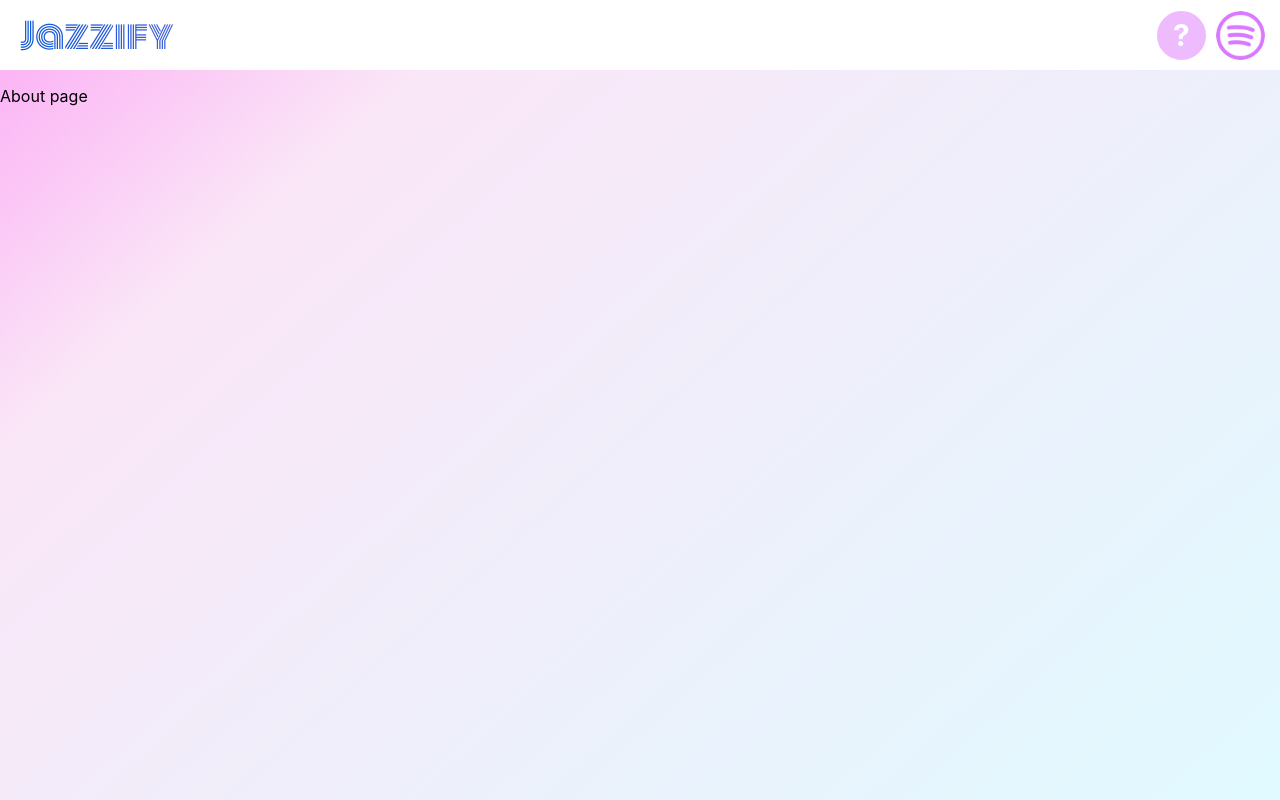
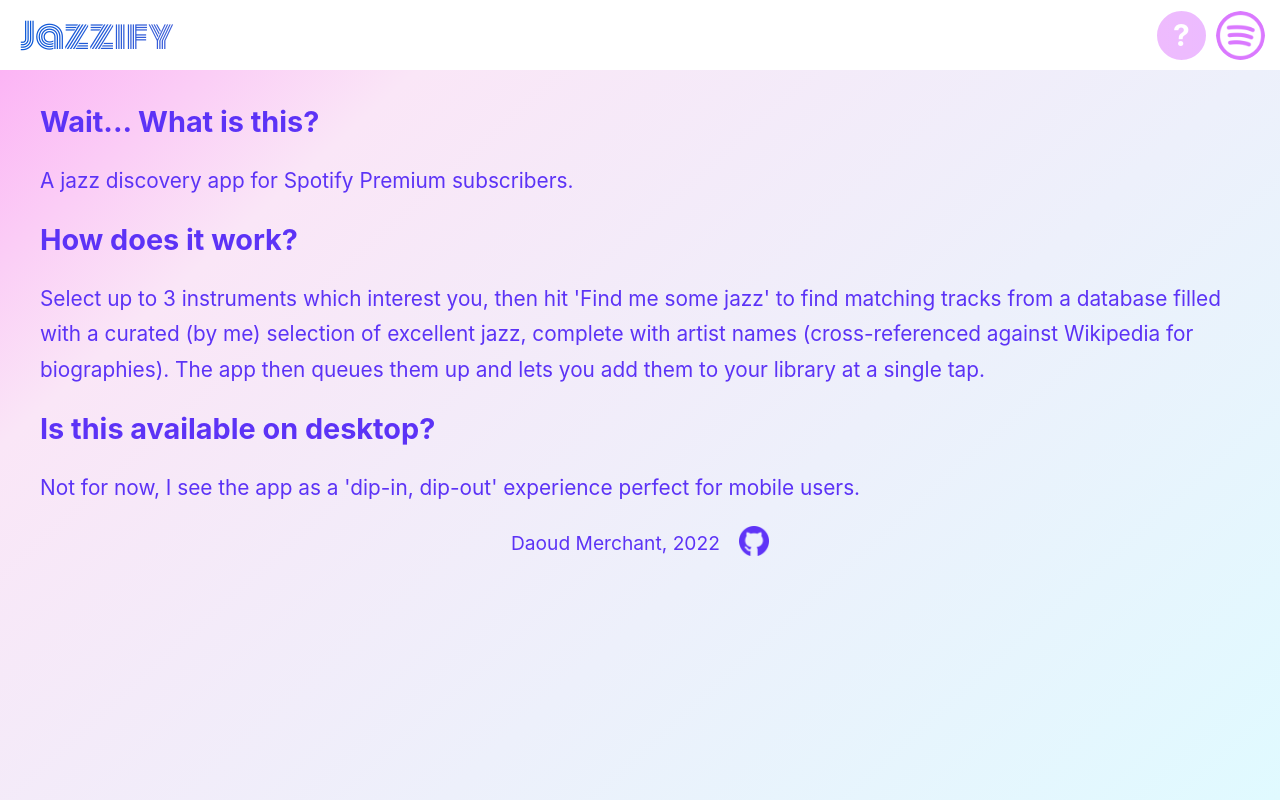
Before and after one commit to daoudmerchant/jazzify, a React (Create React App) app in the folder client/: page /about in a window 1280 px wide. Built offline with nearby package versions, Linux system fonts and the light colour scheme.

Commit message:
Add basic about page

```diff
--- a/client/src/pages/About.tsx
+++ b/client/src/pages/About.tsx
@@ -1,7 +1,59 @@
+import styled from "styled-components";
+
+import githubIcon from "../assets/otherIcons/github-freepik.png";
+
 import aboutCopy from "../faqCopy"
 
+const AboutContainer = styled.div`
+    width: 100%;
+    padding: 10px 40px 20px;
+    color: #5C33F6;
+`
+
+const Question = styled.h2`
+    margin-inline: 0;
+    font-size: 1.8em;
+`
+
+const Answer = styled.p`
+    font-size: 1.3em;
+    line-height: 1.7em;
+`
+
+const GitHub = styled.div`
+    display: flex;
+    justify-content: center;
+    align-items: center;
+    font-size: 1.2em;
+`
+
+const GithubIcon = styled.img`
+    height: 30px;
+    margin-left: 1em;
+    filter: invert(19%) sepia(64%) saturate(4790%) hue-rotate(251deg) brightness(96%) contrast(102%);
+`
+
+interface CopyItem {
+    q: string,
+    a: string
+}
+
 const About = () => {
-    return <p>About page</p>
+    return (
+        <AboutContainer>
+            {aboutCopy.map(({q, a}: CopyItem) => (
+                <>
+                    <Question>{q}</Question>
+                    <Answer>{a}</Answer>
+                </>
+            ))}
+            <GitHub>Daoud Merchant, 2022
+                <a href="">
+                    <GithubIcon src={githubIcon} alt="github logo"/>
+                </a>
+            </GitHub>
+        </AboutContainer>
+    )
 }
 
 export default About;
```
